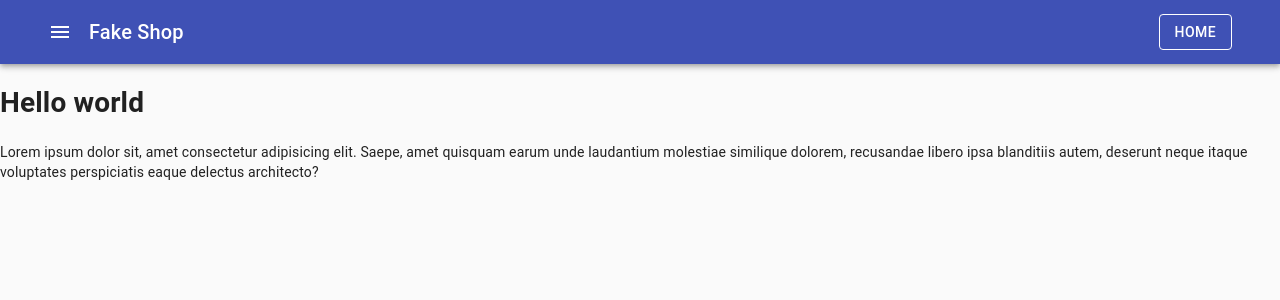
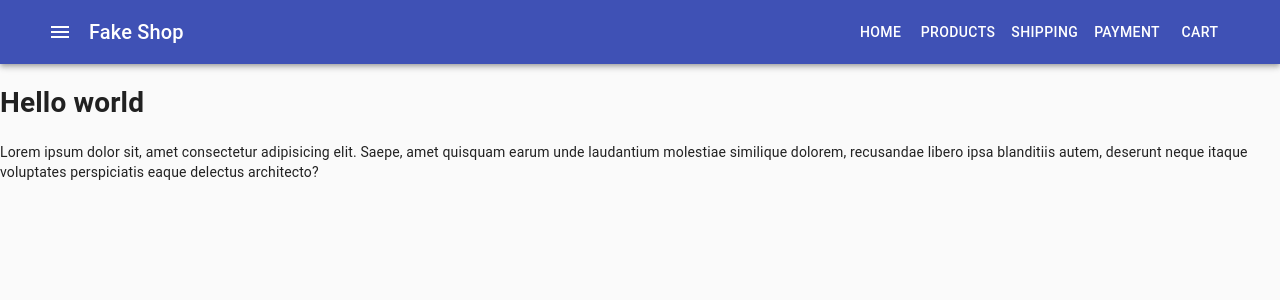
Before and after one commit to daniilkevich/fake-shop-react, a React (Create React App) app: page / in a window 1280 px wide. Shown: the top 300 px of the page. Built offline with nearby package versions, Linux system fonts and the light colour scheme.

Commit message:
added menu

```diff
--- /dev/null
+++ b/src/components/Menu/Menu.js
@@ -0,0 +1,17 @@
+import React from "react"
+import Button from '@material-ui/core/Button';
+
+const Menu = () => {
+    return (
+        <>
+        <Button color="inherit" >Home</Button>
+        <Button color="inherit" >Products</Button>
+        <Button color="inherit" >Shipping</Button>
+        <Button color="inherit" >Payment</Button>
+        <Button color="inherit" >Cart</Button>
+        </>
+
+
+    )
+}
+export default Menu
--- a/src/conteiner/Header/Header.js
+++ b/src/conteiner/Header/Header.js
@@ -3,11 +3,11 @@ import { makeStyles } from '@material-ui/core/styles';
 import AppBar from '@material-ui/core/AppBar';
 import Toolbar from '@material-ui/core/Toolbar';
 import Typography from '@material-ui/core/Typography';
-import Button from '@material-ui/core/Button';
 import IconButton from '@material-ui/core/IconButton';
 import MenuIcon from '@material-ui/icons/Menu';
 import Container from '@material-ui/core/Container';
 import { red } from '@material-ui/core/colors';
+import Menu from '../../components/Menu/Menu';
 
 
 
@@ -39,7 +39,7 @@ const Header = () => {
           <Typography variant="h6" className={classes.title}>
             Fake Shop
           </Typography>
-          <Button color="inherit" variant="outlined">Home</Button>
+          <Menu/>
         </Toolbar>
               </Container>
 
```
